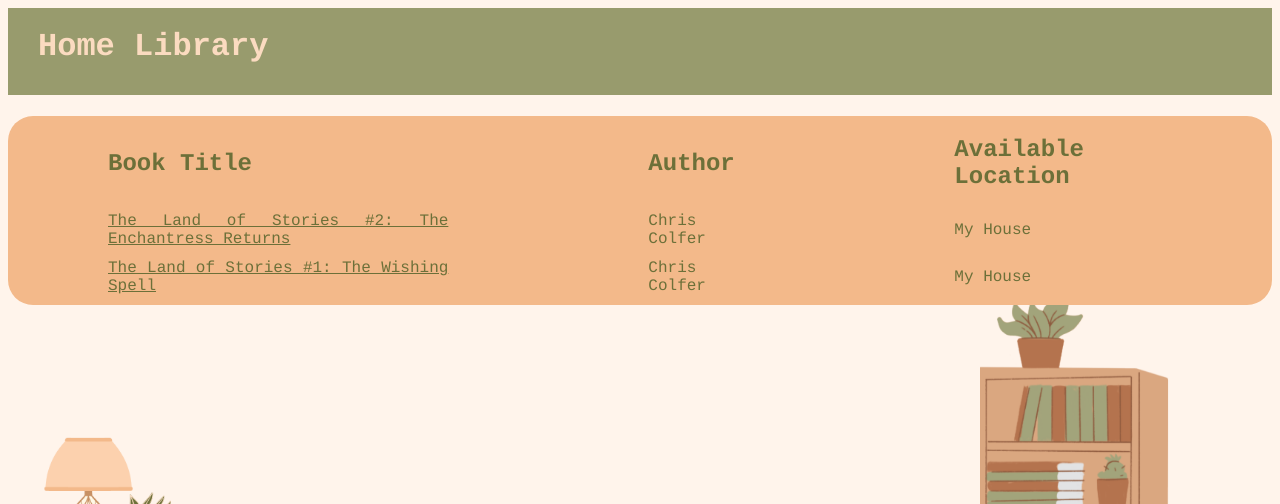
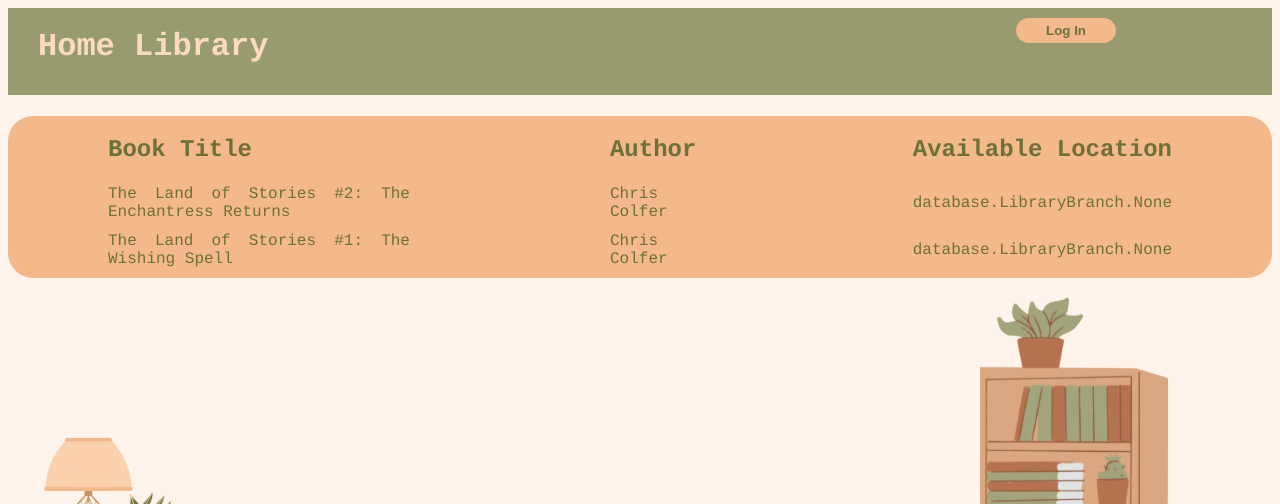
Before and after one commit to eveev26/Library-Database, a Django app: page /database/ in a window 1280 px wide. Shown: the top 504 px of the page. Run offline with Django 4.2, Linux system fonts and the light colour scheme; data comes from the database, SQL or seed files in the repository.

Commit message:
Save just in case I mess up

```diff
--- a/librarydb/database/models.py
+++ b/librarydb/database/models.py
@@ -2,8 +2,9 @@ import datetime
 
 from django.db import models
 from django.utils import timezone
+from django.contrib.postgres.fields import ArrayField
 
-# Create your models here.
+
 
 # class LibraryBranch(models.Models):
 #     pass
@@ -23,8 +24,12 @@ class Book(models.Model):
     summary = models.CharField(max_length=1000, null=True)
     isbn = models.IntegerField(null=True)
     copies = models.IntegerField(default=1)
-    library = models.ForeignKey(LibraryBranch, on_delete=models.CASCADE, null=True)
+    # library = models.ForeignKey(LibraryBranch, on_delete=models.CASCADE, null=True)
+    library = models.ManyToManyField(LibraryBranch)
     # on_loan = models.BooleanField(default=False)
+
+    class Meta:
+        ordering = ["title"]
 
     def __str__(self):
         return self.title + ' by ' + self.author
--- a/librarydb/database/static/detail.css
+++ b/librarydb/database/static/detail.css
@@ -9,12 +9,11 @@ h2, h3, h4, p {
 .sidebar {
     height: 64.5%;
     width: 20%;
-    position: fixed;
+    position: absolute;
     z-index: 1;
     top: 115px;
     right: 10;
     background-color: #93965D;
-    overflow-x: hidden;
     padding-top: 20px;
     border-radius: 0px 25px 25px 0px;
 }
@@ -37,7 +36,7 @@ h2, h3, h4, p {
 }
 
 .pair3 {
-    padding: 9px 9px 20% 9px;
+    padding: 9px 9px 5% 9px;
     background-color: #facda8;
     border-radius: 0px 0px 25px 25px;
 }
--- a/librarydb/database/static/index.css
+++ b/librarydb/database/static/index.css
@@ -7,6 +7,7 @@ a:link {
 table {
     color: #6C7039;
     background-color: #F3B98A;
+    /* background-color: black; */
     box-sizing: border-box;
     padding: 50px 50px 100px 110px;
     border: none;
@@ -35,6 +36,22 @@ td {
     margin-right: auto;
 }
 
-#grad {
-    background-image: linear-gradient(#C4889F, #FDE2B1);
+.sidebar {
+    height: 7.5%;
+    width: 20%;
+    position: absolute;
+    z-index: 1;
+    top: 8px;
+    right: 8;
+    padding-top: 10px;
 }
+
+.sidebarbutton {
+    color: #6C7039;
+    background-color: #F3B98A;
+    border: none;
+    border-radius: 25px;
+    width: 100px;
+    height: 25px;
+
+}
--- a/librarydb/database/static/style.css
+++ b/librarydb/database/static/style.css
@@ -4,6 +4,10 @@ h1 {
     padding-left: 30px;
     background-color: #989B6D;
     color: #FBDBC0;
+}
+
+a {
+    text-decoration: none;
 }
 
 body {
--- a/librarydb/database/templates/database/detail.html
+++ b/librarydb/database/templates/database/detail.html
@@ -9,10 +9,11 @@
     <div class="sidebar">
         <h2 style="color: #facda8">Location Available</h2>
         <p style="color: #facda8">{{ book.library }}</p>
+        <hr style="border: 2px #facda8 solid; margin: 10px">
     </div>
 
     <body>
-        <h1>Home Library</h1>
+        <a href="http://127.0.0.1:8000/database/"><h1>Home Library</h1></a>
 
         <div class="border">
             <div class="pair">
--- a/librarydb/database/templates/database/index.html
+++ b/librarydb/database/templates/database/index.html
@@ -6,7 +6,14 @@
     </head>
     <body>
 
-        <h1>Home Library</h1>
+        <a href="http://127.0.0.1:8000/database/">
+            <h1>Home Library</h1>
+        </a>
+
+        <div class="sidebar">
+            <!-- <h2 style="color: #facda8">Location Available</h2> -->
+            <button type="button", class="sidebarbutton"><strong>Log In</strong></button>
+        </div>
 
         {% if book_list %}
         <table class="center">
```
Also changed, not shown: librarydb/database/migrations/0011_alter_book_options_remove_book_library_book_library.py (added), librarydb/db.sqlite3.
